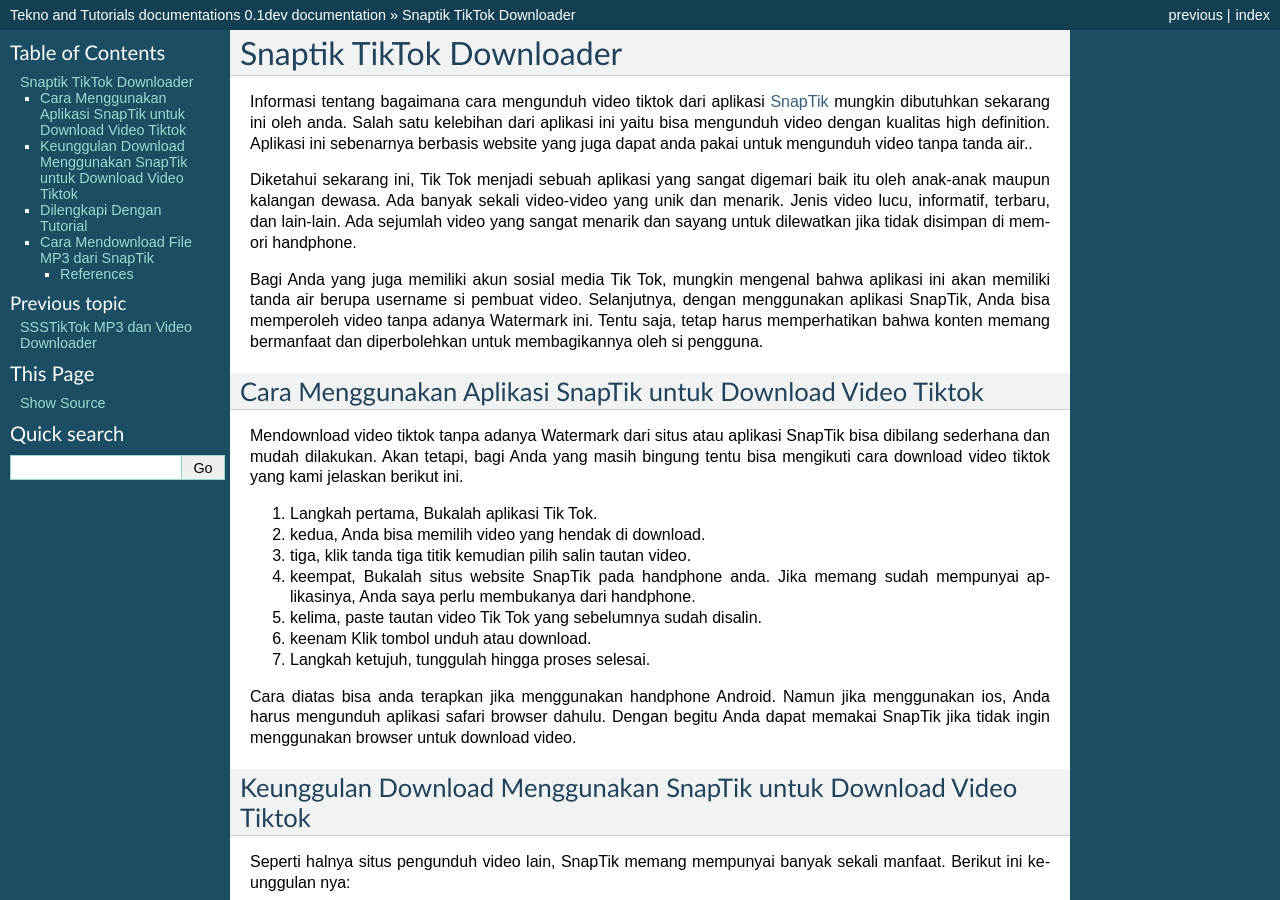
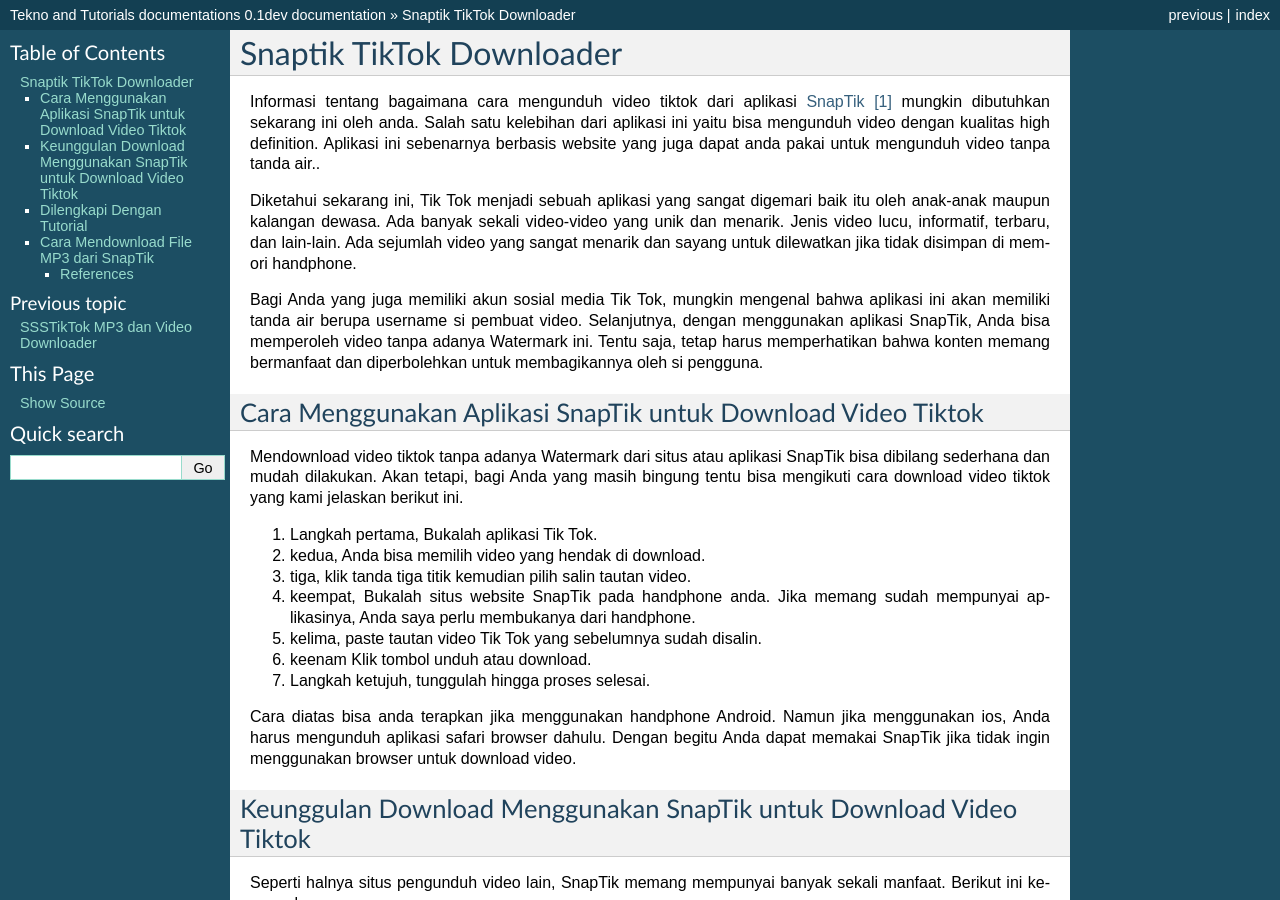
Before and after one commit to agatahani/unlimited, a Sphinx documentation site: the page built from docs/snaptik/index.rst, in a window 1280 px wide and 900 px high. Built offline with Sphinx 7.4.7, drawn with Linux system fonts in a browser that asks for light colours; pages that are not in the unit, such as notebooks, are missing from menus.

```diff
--- a/docs/snaptik/index.rst
+++ b/docs/snaptik/index.rst
@@ -63,4 +63,4 @@ References
 
 .. target-notes::
 
-- _`SnapTik`: https://www.sebuahutas.com/2022/05/download-snaptik-tiktok-video.html
+.. _`SnapTik`: https://www.sebuahutas.com/2022/05/download-snaptik-tiktok-video.html
```
